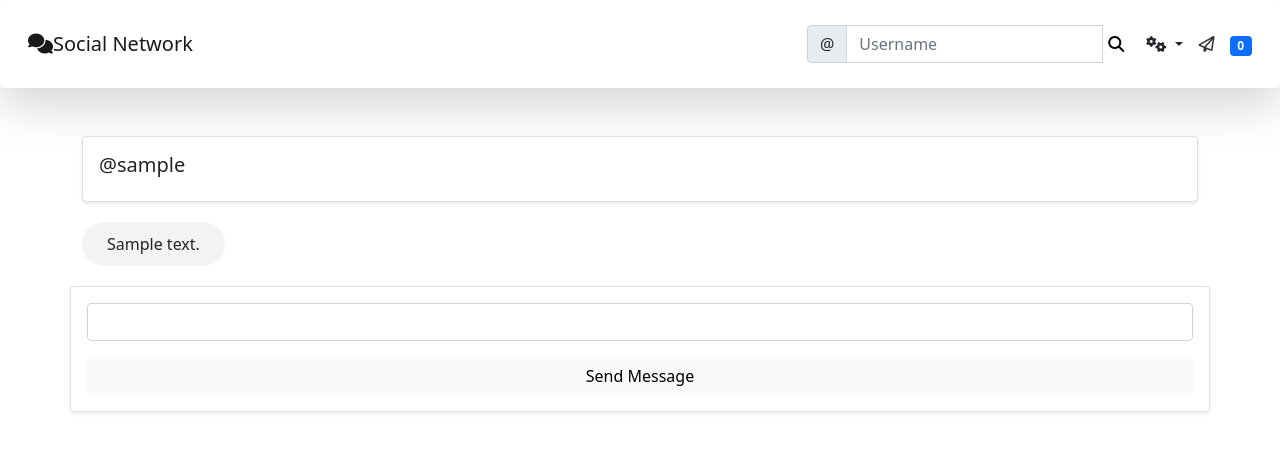
After one commit to Xinnan-Alex/socialmedia-webapp, a Django app: page /social/inbox/1/ in a window 1280 px wide. The commit adds this page. Shown: the top 452 px of the page. Run offline with Django 3.2, Linux system fonts and the light colour scheme; a user stored in the database is signed in; tables that the repository leaves empty hold one stand-in row (values such as "Sample post"); data that the repository does not hold is empty; some libraries are stand-ins or nearby versions.

Commit message:
inbox/messaging implemented

```diff
--- a/landing/templates/landing/nav.html
+++ b/landing/templates/landing/nav.html
@@ -33,6 +33,9 @@
                         <li><a class="dropdown-item" href="{% url 'account_logout' %}">Sign Out</a></li>
                     </ul>
                 </div>
+                <div class="nav-item inbox-icon-container">
+                    <a href="{% url 'inbox' %}" class="inbox-icon"> <i class="fa-regular fa-paper-plane"></i></a>
+                </div>
                 <div class="nav-item">
                     {% show_notifications %}
                 </div>
--- a/social/admin.py
+++ b/social/admin.py
@@ -6,3 +6,4 @@ admin.site.register(models.Post)
 admin.site.register(models.Comment)
 admin.site.register(models.UserProfile)
 admin.site.register(models.Notification)
+admin.site.register(models.ThreadModel)
--- a/social/forms.py
+++ b/social/forms.py
@@ -1,5 +1,5 @@
 from django import forms
-from .models import Post, Comment
+from .models import Post, Comment, ThreadModel
 
 
 class PostForm(forms.ModelForm):
@@ -23,3 +23,11 @@ class CommentForm(forms.ModelForm):
     class Meta:
         model = Comment
         fields = ["comment"]
+
+
+class ThreadForm(forms.Form):
+    username = forms.CharField(label="", max_length=100)
+
+
+class MessageForm(forms.Form):
+    message = forms.CharField(label="", max_length=1000)
--- a/social/models.py
+++ b/social/models.py
@@ -97,3 +97,20 @@ class Notification(models.Model):
     )
     date = models.DateTimeField(default=timezone.now)
     user_has_seen = models.BooleanField(default=False)
+
+
+class ThreadModel(models.Model):
+    user = models.ForeignKey(User, on_delete=models.CASCADE, related_name="+")
+    receiver = models.ForeignKey(User, on_delete=models.CASCADE, related_name="+")
+
+
+class MessageModel(models.Model):
+    thread = models.ForeignKey(
+        "ThreadModel", related_name="+", on_delete=models.CASCADE, blank=True, null=True
+    )
+    sender_user = models.ForeignKey(User, on_delete=models.CASCADE, related_name="+")
+    receiver_user = models.ForeignKey(User, on_delete=models.CASCADE, related_name="+")
+    body = models.CharField(max_length=1000)
+    image = models.ImageField(upload_to="uploads/message_photos", blank=True, null=True)
+    date = models.DateTimeField(default=timezone.now)
+    is_read = models.BooleanField(default=False)
--- /dev/null
+++ b/social/templates/social/thread.html
@@ -0,0 +1,48 @@
+{% extends 'landing/base.html' %}
+{% load crispy_forms_tags %}
+
+{% block content %}
+<div class="container">
+    <div class="card col-md-12 mt-5 p-3 shadow-sm">
+        {% if thread.receiver == request.user %}
+        <h5>@{{ thread.user }}{% else %}@{{ thread.receiver }}</h5>
+        {% endif %}
+    </div>
+
+    {% if message_list.all.count == 0 %}
+    <div class="row my-5">
+        <div class="col-md-12">
+            <p class="empty-text">
+                No Messages
+            </p>
+        </div>
+    </div>
+    {% else %}
+    {% for message in message_list %}
+    <div class="row">
+        <div class="col-md-12 my-1">
+            {% if message.sender_user == request.user  %}
+            <div class="sent-message my-3">
+                {% else %}
+                <div class="received-message my-3">
+                    {% endif %}
+                    <p>{{ message.body }}</p>
+                </div>
+            </div>
+        </div>
+        {% endfor %}
+
+        {% endif %}
+        <div class="row">
+            <div class="card col-md-12 p-3 shadow-sm">
+                <form action="{% url 'create-message' thread.pk %}" method="post" enctype="multipart/form-data">
+                    {% csrf_token %}
+                    {{ form | crispy}}
+                    <div class="d-grid gap-2 mt-3">
+                        <button class="btn btn-light" type="submit">Send Message</button>
+                    </div>
+                </form>
+            </div>
+        </div>
+    </div>
+    {% endblock content %}
--- a/social/urls.py
+++ b/social/urls.py
@@ -82,4 +82,20 @@ urlpatterns = [
         views.RemoveNotification.as_view(),
         name="notification-delete",
     ),
+    path(
+        "inbox/",
+        views.ListThreads.as_view(),
+        name="inbox",
+    ),
+    path("inbox/create-thread/", views.CreateThreads.as_view(), name="create-thread",),
+    path(
+        "inbox/<int:pk>/",
+        views.ThreadView.as_view(),
+        name="thread",
+    ),
+    path(
+        "inbox/<int:pk>/create-message/",
+        views.CreateMessage.as_view(),
+        name="create-message",
+    ),
 ]
--- a/social/views.py
+++ b/social/views.py
@@ -5,9 +5,10 @@ from django.views.generic.edit import UpdateView, DeleteView
 from django.contrib.auth.mixins import UserPassesTestMixin, LoginRequiredMixin
 from django.db.models import Q
 from django.http import HttpResponse, HttpResponseRedirect
+from django.contrib.auth.models import User
 
-from .models import Notification, Post, Comment, UserProfile
-from .forms import PostForm, CommentForm
+from .models import MessageModel, Notification, Post, Comment, ThreadModel, UserProfile
+from .forms import MessageForm, PostForm, CommentForm, ThreadForm
 
 
 # Create your views here.
@@ -427,3 +428,86 @@ class RemoveNotification(View):
         notification.save()
 
         return HttpResponse("Success", content_type="text/plain")
+
+
+class ListThreads(View):
+    def get(self, request, *args, **kwargs):
+        threads = ThreadModel.objects.filter(
+            Q(user=request.user) | Q(receiver=request.user)
+        )
+
+        context = {"threads": threads}
+
+        return render(request, "social/inbox.html", context)
+
+
+class CreateThreads(View):
+    def post(self, request, *args, **kwargs):
+        form = ThreadForm(request.POST)
+        username = request.POST.get("username")
+
+        try:
+            receiver = User.objects.get(username=username)
+            if ThreadModel.objects.filter(
+                user=request.user, receiver=receiver
+            ).exists():
+                thread = ThreadModel.objects.filter(
+                    user=request.user, receiver=receiver
+                )
+                return redirect("thread", pk=thread.pk)
+            elif ThreadModel.objects.filter(
+                user=receiver, receiver=request.user
+            ).exists():
+                thread = ThreadModel.objects.filter(
+                    user=receiver, receiver=request.user
+                )
+                return redirect("thread", pk=thread.pk)
+
+            if form.is_valid():
+                thread = ThreadModel(
+                    user=request.user,
+                    receiver=receiver,
+                )
+                thread.save()
+
+                return redirect("thread", pk=thread.pk)
+        except:
+            return redirect("create-thread")
+
+    def get(self, request, *args, **kwargs):
+        form = ThreadForm()
+
+        context = {"form": form}
+
+        return render(request, "social/create_thread.html", context)
+
+
+class ThreadView(View):
+    def get(self, request, pk, *args, **kwargs):
+        form = MessageForm()
+        thread = ThreadModel.objects.get(pk=pk)
+        message_list = MessageModel.objects.filter(thread__pk__contains=pk)
+
+        context = {"thread": thread, "form": form, "message_list": message_list}
+
+        return render(request, "social/thread.html", context)
+
+
+class CreateMessage(View):
+    def post(self, request, pk, *args, **kwargs):
+        thread = ThreadModel.objects.get(pk=pk)
+
+        if thread.receiver == request.user:
+            receiver = thread.user
+        else:
+            receiver = thread.receiver
+
+        message = MessageModel(
+            thread=thread,
+            sender_user=request.user,
+            receiver_user=receiver,
+            body=request.POST.get("message"),
+        )
+        message.save()
+
+        return redirect("thread", pk=pk)
--- a/static/style.css
+++ b/static/style.css
@@ -95,3 +95,49 @@
   cursor: pointer;
   transition: 0.3s;
 }
+
+.inbox-icon-container {
+  margin-right: 15px;
+}
+
+.inbox-icon {
+  color: #333;
+  transition: 0.5s;
+}
+
+.inbox-icon:hover {
+  cursor: pointer;
+  transition: 0.5s;
+}
+
+.empty-text {
+  color: lightgrey;
+  font-size: 1.5rem;
+  text-align: center;
+}
+
+.sent-message {
+  background-color: #f3f3f3;
+  border-radius: 30px;
+  float: left;
+  max-width: 25%;
+  align-items: center;
+  padding: 10px 25px;
+}
+
+.sent-message p {
+  margin: 0;
+}
+
+.received-message {
+  background-color: rgb(1, 196, 255);
+  color: white;
+  border-radius: 30px;
+  float: right;
+  max-width: 25%;
+  padding: 10px 25px;
+}
+
+.received-message p {
+  margin: 0;
+}
```
Also changed, not shown: social/templates/social/create_thread.html (added, +30 -0 lines), social/templates/social/inbox.html (added, +28 -0 lines), social/migrations/0012_messagemodel_threadmodel.py (added).
